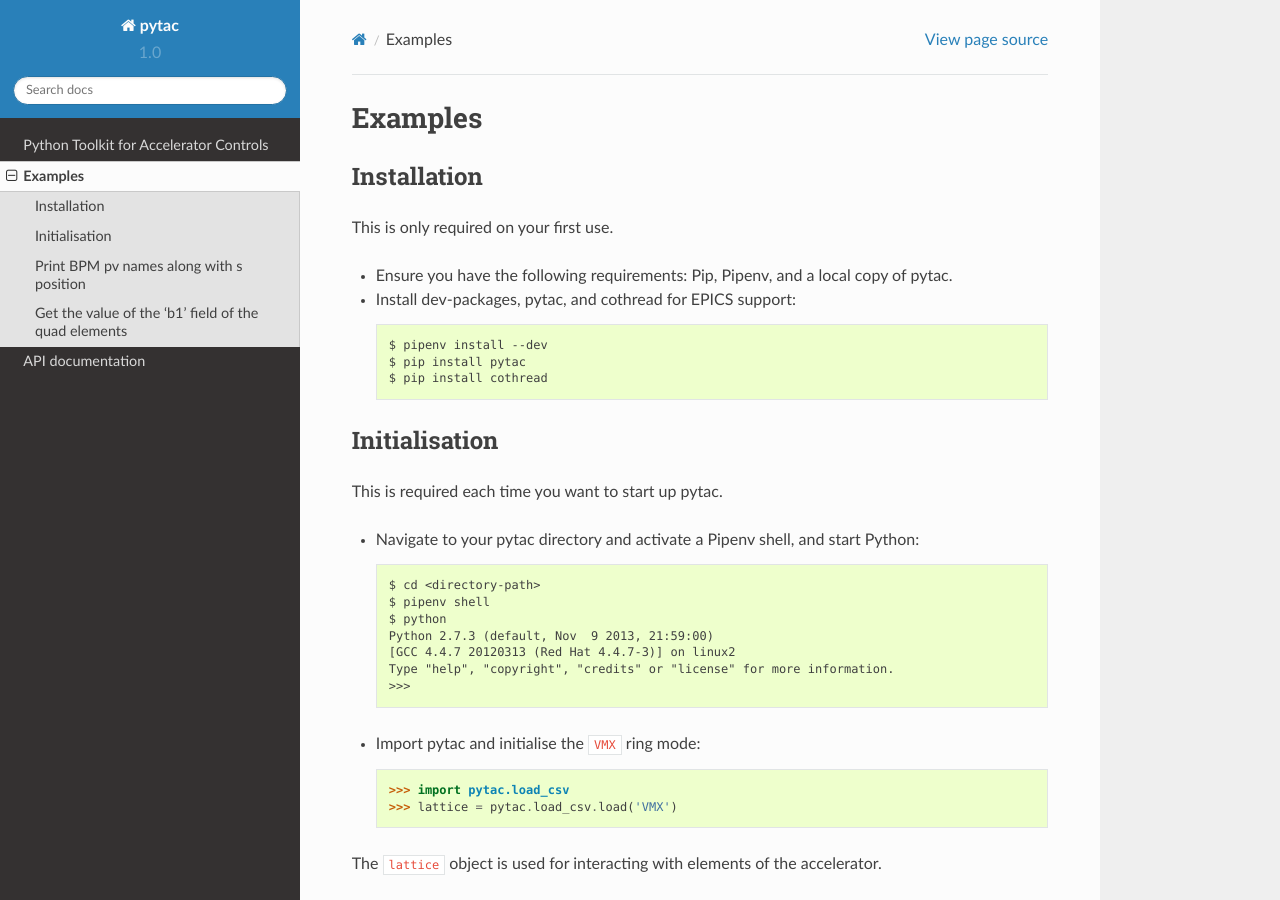
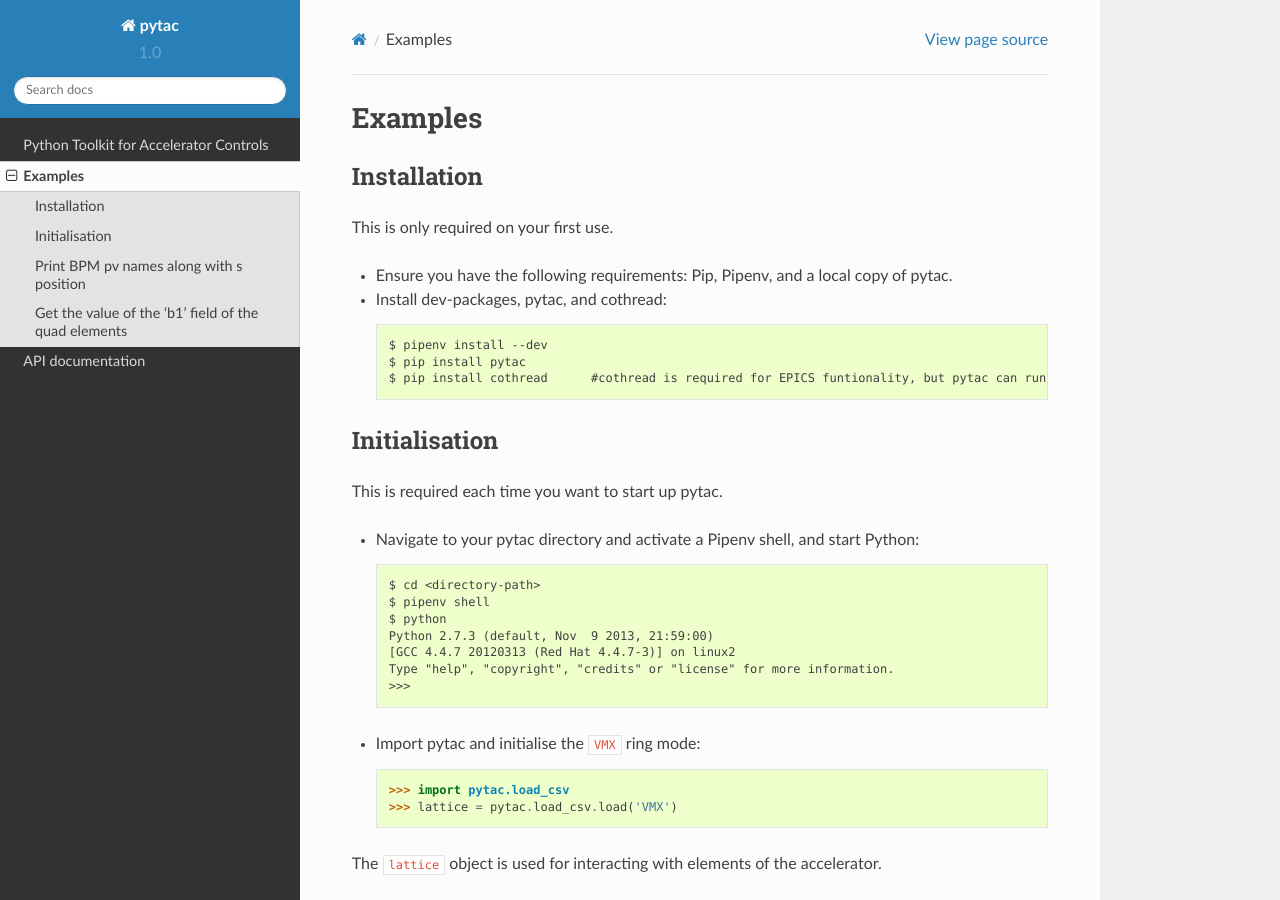
Before and after one commit to DiamondLightSource/pytac, a Sphinx documentation site: the page built from docs/examples.rst, in a window 1280 px wide and 900 px high. Built offline with Sphinx 7.4.7 and the Read the Docs theme 2.0.0, drawn with Linux system fonts in a browser that asks for light colours.

Commit message:
Comment on cothread about EPICS and remove redundant text.

```diff
--- a/docs/examples.rst
+++ b/docs/examples.rst
@@ -9,11 +9,11 @@ This is only required on your first use.
 
 - Ensure you have the following requirements: Pip, Pipenv, and a local copy of pytac.
 
-- Install dev-packages, pytac, and cothread for EPICS support::
+- Install dev-packages, pytac, and cothread::
 
     $ pipenv install --dev
     $ pip install pytac
-    $ pip install cothread
+    $ pip install cothread	#cothread is required for EPICS funtionality, but pytac can run without it.
 
 
 Initialisation
```
